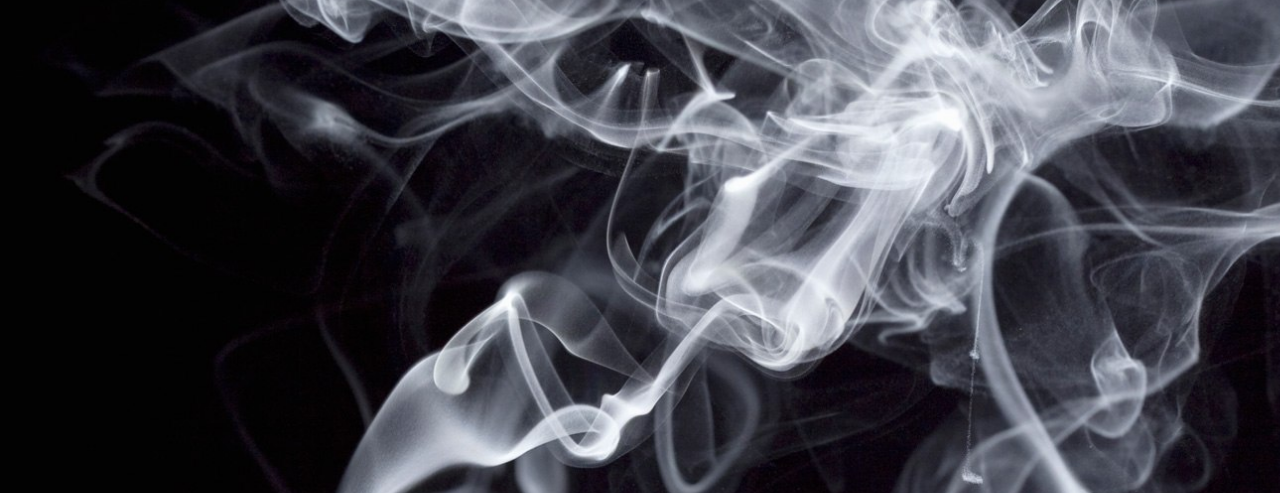
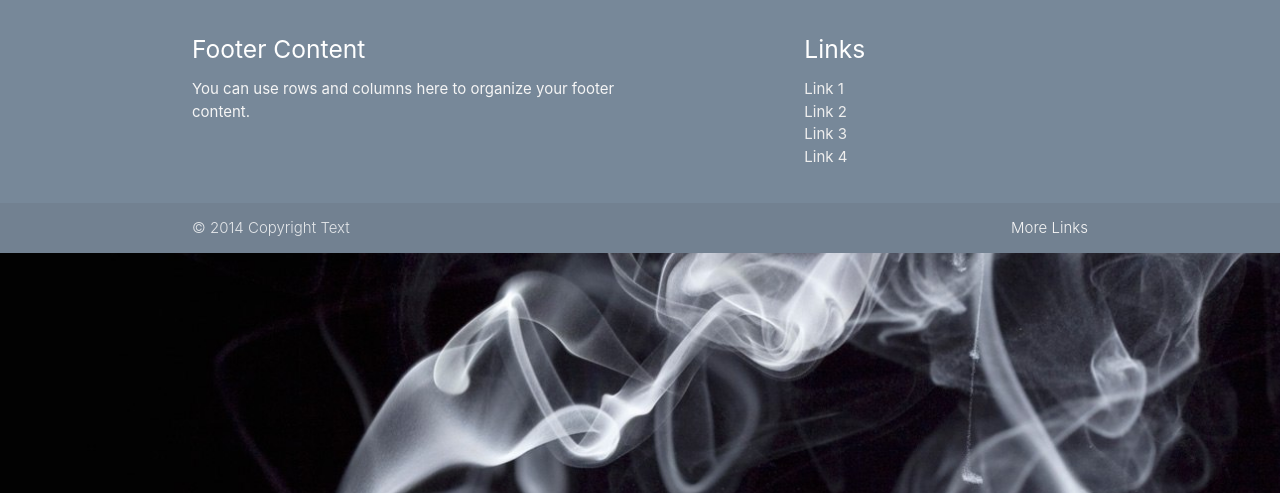
Before and after one commit to ravella2/vapyr, a Django app: page / in a window 1280 px wide. Shown: the part 216-709 px from the top of the page. Run offline with Django 3.2, Linux system fonts and the light colour scheme; some libraries are stand-ins or nearby versions.

Commit message:
added footer again

```diff
--- a/vapyr_app/templates/vapyr_app/index.html
+++ b/vapyr_app/templates/vapyr_app/index.html
@@ -47,6 +47,30 @@
         {% endblock %}
 
     </div>
-
+<footer class="page-footer">
+    <div class="container">
+        <div class="row">
+        <div class="col l6 s12">
+            <h5 class="white-text">Footer Content</h5>
+            <p class="grey-text text-lighten-4">You can use rows and columns here to organize your footer content.</p>
+        </div>
+        <div class="col l4 offset-l2 s12">
+            <h5 class="white-text">Links</h5>
+            <ul>
+            <li><a class="grey-text text-lighten-3" href="#!">Link 1</a></li>
+            <li><a class="grey-text text-lighten-3" href="#!">Link 2</a></li>
+            <li><a class="grey-text text-lighten-3" href="#!">Link 3</a></li>
+            <li><a class="grey-text text-lighten-3" href="#!">Link 4</a></li>
+            </ul>
+        </div>
+        </div>
+    </div>
+    <div class="footer-copyright">
+        <div class="container">
+        © 2014 Copyright Text
+        <a class="grey-text text-lighten-4 right" href="#!">More Links</a>
+        </div>
+    </div>
+</footer>
 </body>
 </html>
```
